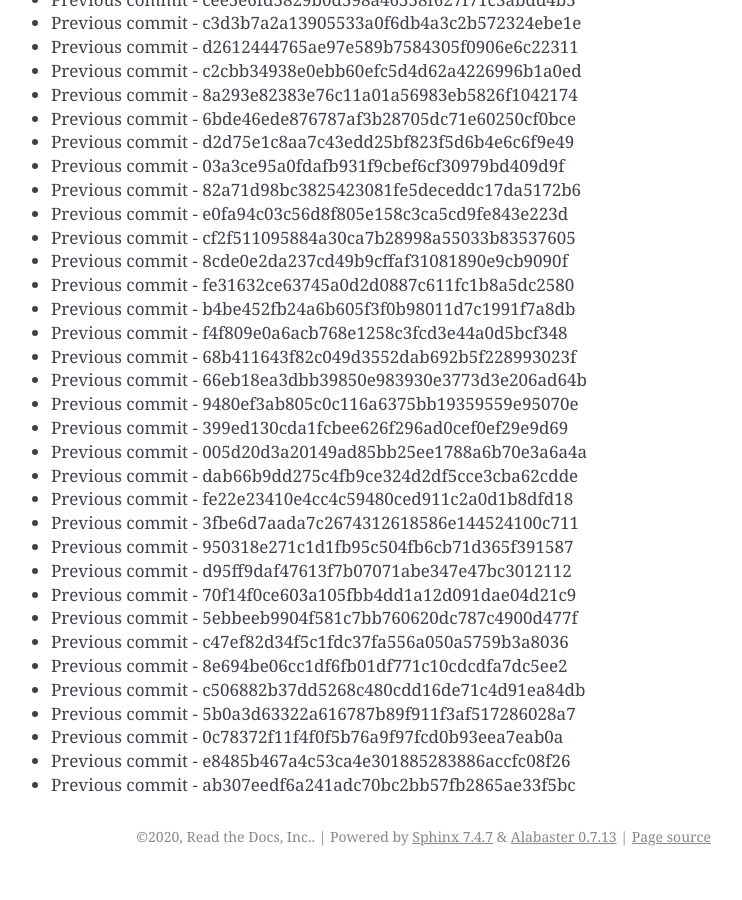
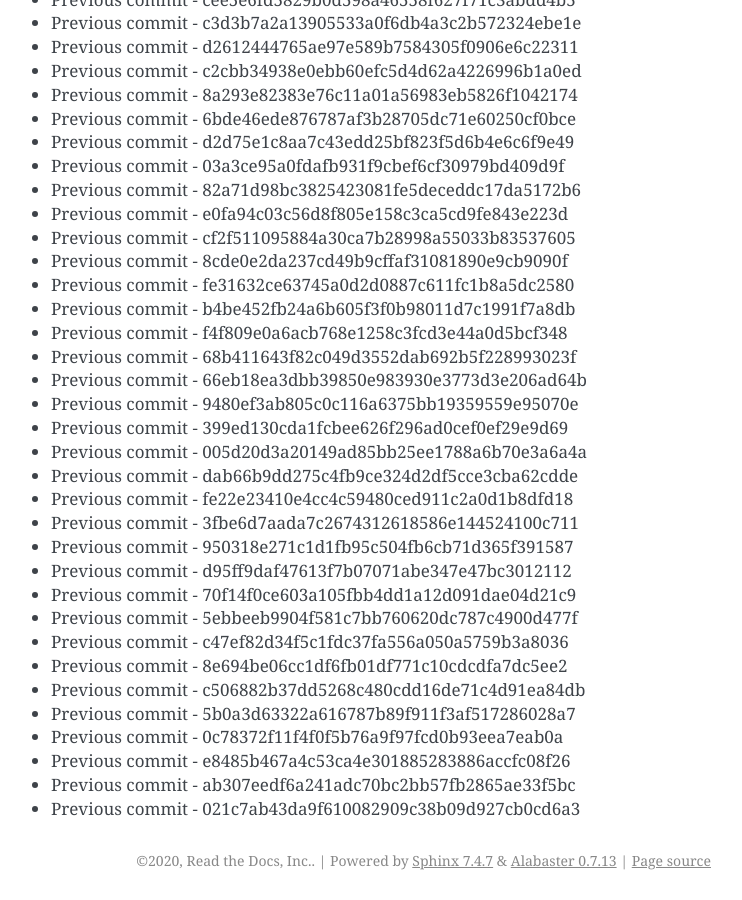
Before and after one commit to readthedocs/rtd-git-stresstest, a Sphinx documentation site: the page built from docs/updates.rst, in a window 1280 px wide and 900 px high, scrolled down 86396 px. Shown: the whole window, without its empty margins (399-1141 px from the left). Built offline with Sphinx 7.4.7, drawn with Linux system fonts in a browser that asks for light colours; before the commit the page ends 87272 px from its top, so only the background shows below that.

Commit message:
Generating commit from previous: 021c7ab43da9f610082909c38b09d927cb0cd6a3

```diff
--- a/docs/updates.rst
+++ b/docs/updates.rst
@@ -3662,3 +3662,4 @@ It can be tested for any performance characteristics.
 * Previous commit - 0c78372f11f4f0f5b76a9f97fcd0b93eea7eab0a
 * Previous commit - e8485b467a4c53ca4e301885283886accfc08f26
 * Previous commit - ab307eedf6a241adc70bc2bb57fb2865ae33f5bc
+* Previous commit - 021c7ab43da9f610082909c38b09d927cb0cd6a3
```
